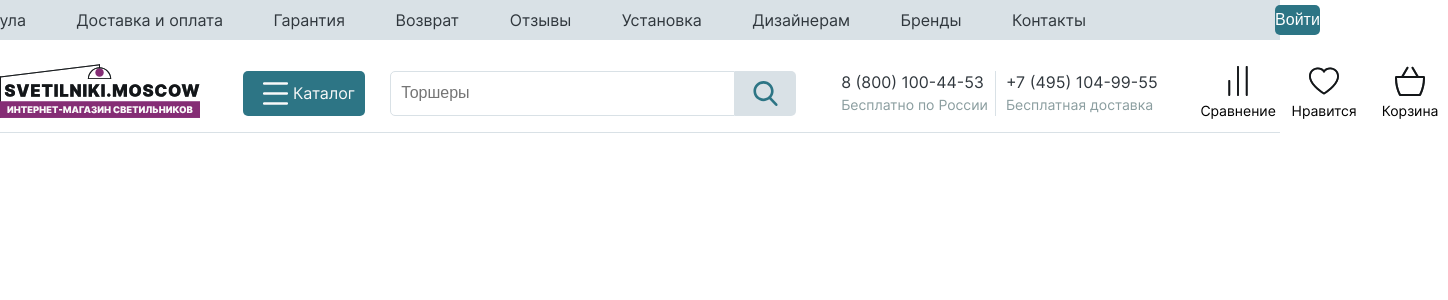
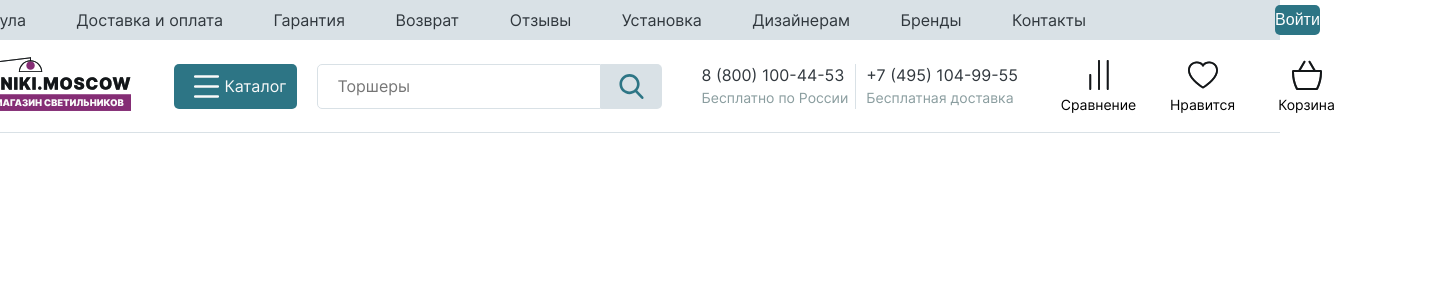
Before and after one commit to Olesya090585/svetilniki.moskow, a Vue app: page / in a window 1280 px wide. Shown: the top 300 px of the page, 1448 px wide, since content can reach past the window. Built offline with nearby package versions, Linux system fonts and the light colour scheme.

Commit message:
Unification of fonts and colors in the Header component; correcting styles according to the layout

```diff
--- a/src/components/Header/Header.scss
+++ b/src/components/Header/Header.scss
@@ -50,7 +50,7 @@
       gap: 5px;
     }
     &-link {
-      font-family: Inter;
+      font-family: $fontFamily;
       font-weight: 400;
       font-size: 16px;
       line-height: 100%;
@@ -71,7 +71,7 @@
     border-radius: 5px;
     padding: 0;
     font-size: 16px;
-    color: #fff;
+    color:$colorBrandWhite;
     border: none;
     cursor: pointer;
     display: flex;
@@ -89,10 +89,9 @@
     display: flex;
     max-width: 100%;
     height: 92px;
-    justify-content: space-around;
+    justify-content: center;
     flex-direction: row;
     align-items: center;
-    padding-top: 14px;
     margin: 240px, 0;
   }
   &__logo {
@@ -125,7 +124,6 @@
     color: #f9f9f9;
     align-content: end;
     margin-right: 20px;
-
     &:hover {
       background-color: $colorGreen;
     }
@@ -140,18 +138,22 @@
     display: flex;
     align-items: center;
     justify-content: flex-end;
-    background-color: #fff;
-    padding: 5px;
+    background-color: $colorBrandWhite;
     border-radius: 5px;
+    margin-left: 0px;
   }
 
   &__search-input {
-    width: 345px;
+    width: 284px;
     height: 45px;
+    font-family: $fontFamily;
+    font-weight: 400;
+    font-size: 16px;
+    line-height: 100%;
+    letter-spacing: 0%;
     border: 1px solid #d9e1e6;
     border-radius: 5px 0 0 5px;
-    padding: 0 10px;
-    font-size: 16px;
+    padding: 13px 20px;
     color: #8a9d9f;
   }
 
@@ -198,7 +200,7 @@
     }
   }
   &__phone {
-    font-family: Inter;
+    font-family: $fontFamily;
     color: #30373d;
     text-decoration: none;
     font-weight: 400;
@@ -207,7 +209,7 @@
     letter-spacing: 0%;
     cursor: pointer;
     &-description {
-      font-family: Inter;
+      font-family: $fontFamily;
       font-size: 14px;
       line-height: 100%;
       font-weight: 400;
@@ -218,7 +220,8 @@
 
   &__utilities {
     display: flex;
-    gap: 10px;
+    min-width: 288px;
+    gap: 28px;
     &-styles {
       background-repeat: no-repeat;
       background-size: 30px 30px;
@@ -229,7 +232,7 @@
       cursor: pointer;
       width: 76px;
       height: 52px;
-      font-family: Inter;
+      font-family: $fontFamily;
       font-size: 14px;
       line-height: 100%;
       font-weight: 400;
```
